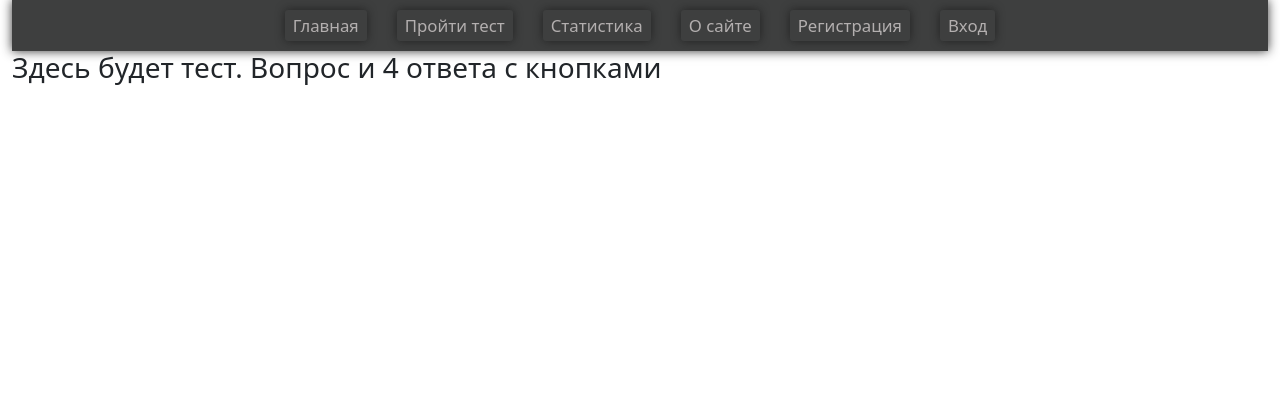
After one commit to Sanch13/esd-test, a Django app: page /esd/esdtest/ in a window 1280 px wide. The commit adds this page. Shown: the top 420 px of the page. Run offline with Django 3.2, Linux system fonts and the light colour scheme; parts of the project's set-up code (start-up, migrations or seed data) failed here and were passed over; some libraries are stand-ins or nearby versions.

Commit message:
add func view statistic, esdtest

```diff
--- a/test_esd/esd/templates/esd/base.html
+++ b/test_esd/esd/templates/esd/base.html
@@ -27,8 +27,8 @@
                 <div class="navbar-nav">
                     <a class="nav-link active" aria-current="page"
                        href="{% url 'index' %}">Главная</a>
-                    <a class="nav-link" href="#">Пройти тест</a>
-                    <a class="nav-link" href="#">Статистика</a>
+                    <a class="nav-link" href="{% url 'esd:esdtest' %}">Пройти тест</a>
+                    <a class="nav-link" href="{% url 'esd:statistic' %}">Статистика</a>
                     <a class="nav-link" href="{% url 'esd:about' %}">О сайте</a>
                     <a class="nav-link" href="{% url 'users:registration' %}">Регистрация</a>
                     {% if user.is_authenticated %}
--- /dev/null
+++ b/test_esd/esd/templates/esd/esdtest.html
@@ -0,0 +1,8 @@
+{% extends 'esd/base.html' %}
+{% load static %}
+
+{% block title %}<title>Пройти тест</title>{% endblock title %}
+
+{% block content %}
+    <h3>Здесь будет тест. Вопрос и 4 ответа с кнопками</h3>
+{% endblock content %}
--- a/test_esd/esd/urls.py
+++ b/test_esd/esd/urls.py
@@ -6,5 +6,7 @@ app_name = 'esd'
 
 urlpatterns = [
     path('about/', about, name='about'),
+    path('statisric/', statistic, name='statistic'),
+    path('esdtest/', esdtest, name='esdtest'),
 
 ]
--- a/test_esd/esd/views.py
+++ b/test_esd/esd/views.py
@@ -1,4 +1,6 @@
 from django.shortcuts import render
+
+from users.models import User
 
 
 def index(request):
@@ -7,3 +9,15 @@ def index(request):
 
 def about(request):
     return render(request, 'esd/about.html')
+
+
+def statistic(request):
+    users = User.objects.all()
+    context = {
+        'users': users
+    }
+    return render(request, 'esd/statistic.html', context=context)
+
+
+def esdtest(request):
+    return render(request, 'esd/esdtest.html')
```
Also changed, not shown: test_esd/esd/templates/esd/statistic.html (added, +13 -0 lines), test_esd/users/views.py (+0 -10 lines).
